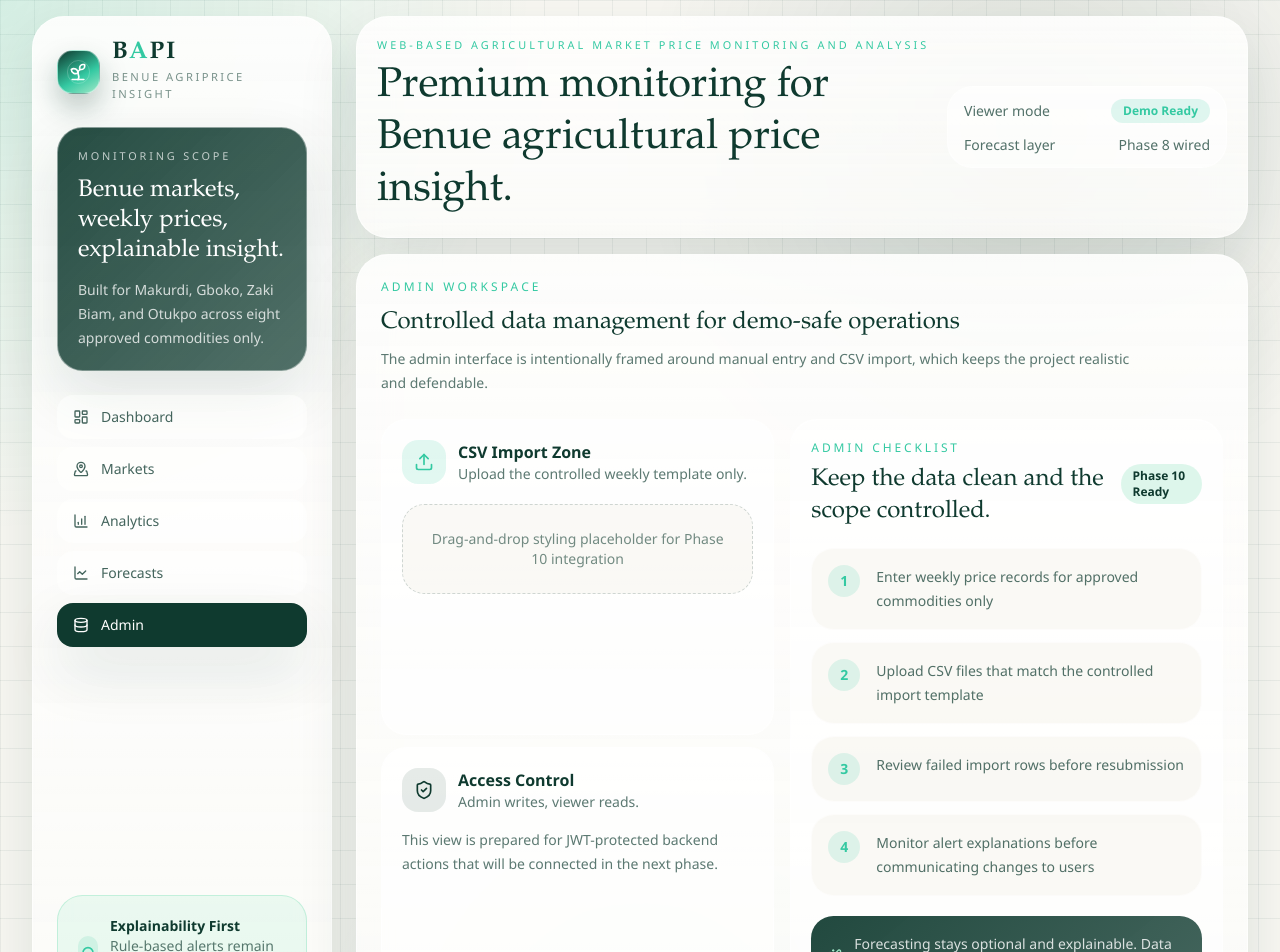
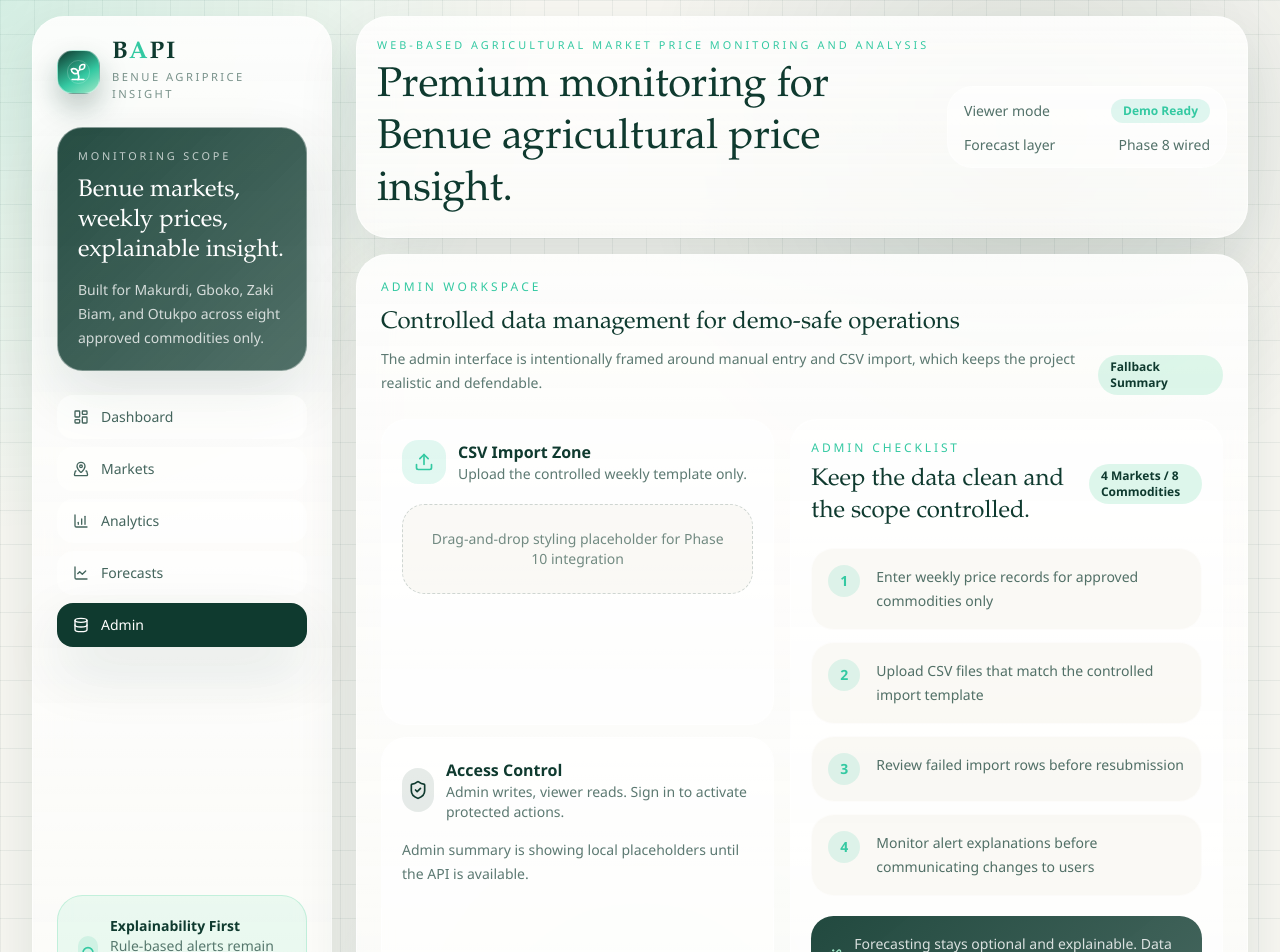
Before and after one commit to zeelot-Xy/Benue-AgriPrice-Insight, a React (Vite) app in the folder apps/web/: page /admin in a window 1280 px wide. Shown: the top 952 px of the page. Built offline with nearby package versions, Linux system fonts and the light colour scheme; no server answers.

Commit message:
feat: connect login flow and authenticated admin shell state

```diff
--- a/apps/web/src/components/layout/app-shell.tsx
+++ b/apps/web/src/components/layout/app-shell.tsx
@@ -10,6 +10,7 @@ import {
 } from "lucide-react";
 import { NavLink } from "react-router-dom";
 
+import { useCurrentUser, useLogout } from "../../hooks/use-phase9-data";
 import { BapiLogo } from "../brand/bapi-logo";
 
 const navigation = [
@@ -21,6 +22,9 @@ const navigation = [
 ];
 
 export function AppShell({ children }: PropsWithChildren) {
+  const { data: currentUser } = useCurrentUser();
+  const logout = useLogout();
+
   return (
     <div className="relative min-h-screen overflow-hidden bg-bapi-cream text-bapi-evergreen">
       <div className="bapi-background" />
@@ -102,15 +106,24 @@ export function AppShell({ children }: PropsWithChildren) {
 
             <div className="grid gap-3 rounded-[1.6rem] border border-white/50 bg-white/55 px-4 py-3 text-sm text-bapi-evergreen/72 md:min-w-[280px]">
               <div className="flex items-center justify-between gap-3">
-                <span>Viewer mode</span>
+                <span>{currentUser ? currentUser.role : "Viewer mode"}</span>
                 <span className="rounded-full bg-bapi-jade/15 px-3 py-1 text-xs font-semibold text-bapi-jade">
-                  Demo Ready
+                  {currentUser ? currentUser.fullName : "Demo Ready"}
                 </span>
               </div>
               <div className="flex items-center justify-between gap-3">
                 <span>Forecast layer</span>
                 <span>Phase 8 wired</span>
               </div>
+              {currentUser ? (
+                <button
+                  type="button"
+                  onClick={logout}
+                  className="rounded-full bg-bapi-evergreen px-3 py-2 text-xs font-semibold text-white"
+                >
+                  Sign out
+                </button>
+              ) : null}
             </div>
           </header>
 
--- a/apps/web/src/pages/admin-page.tsx
+++ b/apps/web/src/pages/admin-page.tsx
@@ -1,14 +1,30 @@
 import { ShieldCheck, Upload, WandSparkles } from "lucide-react";
 
+import { QueryState } from "../components/ui/query-state";
 import { SectionCard } from "../components/ui/section-card";
 import { StatusPill } from "../components/ui/status-pill";
-import { useAdminData } from "../hooks/use-phase9-data";
+import { useAdminData, useCurrentUser } from "../hooks/use-phase9-data";
 
 export function AdminPage() {
-  const { data } = useAdminData();
+  const { data, isLoading } = useAdminData();
+  const { data: currentUser } = useCurrentUser();
+
+  if (isLoading) {
+    return (
+      <QueryState
+        title="Loading Admin Workspace"
+        description="Fetching live overview counts and scope metadata from the backend."
+      />
+    );
+  }
 
   if (!data) {
-    return null;
+    return (
+      <QueryState
+        title="Admin Workspace Unavailable"
+        description="No admin summary could be prepared for this screen."
+      />
+    );
   }
 
   return (
@@ -17,6 +33,11 @@ export function AdminPage() {
         eyebrow="Admin Workspace"
         title="Controlled data management for demo-safe operations"
         description="The admin interface is intentionally framed around manual entry and CSV import, which keeps the project realistic and defendable."
+        action={
+          <StatusPill tone={data.source === "live" ? "jade" : "mint"}>
+            {data.source === "live" ? "Live Summary" : "Fallback Summary"}
+          </StatusPill>
+        }
       >
         <div className="grid gap-4 xl:grid-cols-[1fr_1.1fr]">
           <div className="grid gap-3">
@@ -42,11 +63,15 @@ export function AdminPage() {
                 </div>
                 <div>
                   <h3 className="font-semibold text-bapi-evergreen">Access Control</h3>
-                  <p className="text-sm text-bapi-evergreen/68">Admin writes, viewer reads.</p>
+                  <p className="text-sm text-bapi-evergreen/68">
+                    {currentUser
+                      ? `${currentUser.fullName} is authenticated as ${currentUser.role}.`
+                      : "Admin writes, viewer reads. Sign in to activate protected actions."}
+                  </p>
                 </div>
               </div>
               <p className="mt-4 text-sm leading-6 text-bapi-evergreen/68">
-                This view is prepared for JWT-protected backend actions that will be connected in the next phase.
+                {data.note}
               </p>
             </article>
           </div>
@@ -59,7 +84,9 @@ export function AdminPage() {
                   Keep the data clean and the scope controlled.
                 </h3>
               </div>
-              <StatusPill tone="mint">Phase 10 Ready</StatusPill>
+              <StatusPill tone="mint">
+                {data.scopeSummary.markets} Markets / {data.scopeSummary.commodities} Commodities
+              </StatusPill>
             </div>
 
             <div className="mt-5 grid gap-3">
--- a/apps/web/src/pages/login-page.tsx
+++ b/apps/web/src/pages/login-page.tsx
@@ -1,9 +1,22 @@
+import { FormEvent, useState } from "react";
 import { ArrowRight, LockKeyhole, UserRound } from "lucide-react";
-import { Link } from "react-router-dom";
+import { Link, useNavigate } from "react-router-dom";
 
 import { BapiLogo } from "../components/brand/bapi-logo";
+import { useLogin } from "../hooks/use-phase9-data";
 
 export function LoginPage() {
+  const navigate = useNavigate();
+  const login = useLogin();
+  const [email, setEmail] = useState("admin@bapi.local");
+  const [password, setPassword] = useState("BapiAdmin123!");
+
+  async function handleSubmit(event: FormEvent<HTMLFormElement>) {
+    event.preventDefault();
+    await login.mutateAsync({ email, password });
+    void navigate("/admin");
+  }
+
   return (
     <main className="relative min-h-screen overflow-hidden bg-bapi-cream text-bapi-evergreen">
       <div className="bapi-background" />
@@ -30,12 +43,17 @@ export function LoginPage() {
           <section className="glass-panel rounded-[2.2rem] p-6 md:p-8">
             <p className="text-xs uppercase tracking-[0.28em] text-bapi-jade">Sign In</p>
             <h2 className="mt-4 font-display text-3xl">Welcome back to BAPI</h2>
-            <div className="mt-8 grid gap-4">
+            <form className="mt-8 grid gap-4" onSubmit={handleSubmit}>
               <label className="grid gap-2 text-sm">
                 <span>Email</span>
                 <div className="flex items-center gap-3 rounded-[1.4rem] border border-white/60 bg-white/70 px-4 py-3">
                   <UserRound className="h-4 w-4 text-bapi-evergreen/45" />
-                  <input className="w-full bg-transparent outline-none placeholder:text-bapi-evergreen/35" placeholder="admin@bapi.local" />
+                  <input
+                    value={email}
+                    onChange={(event) => setEmail(event.target.value)}
+                    className="w-full bg-transparent outline-none placeholder:text-bapi-evergreen/35"
+                    placeholder="admin@bapi.local"
+                  />
                 </div>
               </label>
               <label className="grid gap-2 text-sm">
@@ -44,23 +62,31 @@ export function LoginPage() {
                   <LockKeyhole className="h-4 w-4 text-bapi-evergreen/45" />
                   <input
                     type="password"
+                    value={password}
+                    onChange={(event) => setPassword(event.target.value)}
                     className="w-full bg-transparent outline-none placeholder:text-bapi-evergreen/35"
                     placeholder="Phase 10 will connect this form"
                   />
                 </div>
               </label>
               <button
-                type="button"
+                type="submit"
                 className="mt-2 inline-flex items-center justify-center gap-2 rounded-[1.4rem] bg-bapi-evergreen px-5 py-4 text-sm font-semibold text-white shadow-soft transition hover:bg-bapi-evergreen/92"
+                disabled={login.isPending}
               >
-                Continue to dashboard
+                {login.isPending ? "Signing in..." : "Continue to dashboard"}
                 <ArrowRight className="h-4 w-4" />
               </button>
-            </div>
+            </form>
 
             <p className="mt-5 text-sm leading-6 text-bapi-evergreen/62">
-              Authentication wiring is scheduled for frontend-backend integration. For now, this screen establishes the final visual tone and UX direction.
+              Phase 10 connects this form to the backend auth endpoint using the seeded demo admin account by default.
             </p>
+            {login.error ? (
+              <p className="mt-3 rounded-2xl bg-amber-50 px-4 py-3 text-sm text-amber-700">
+                {login.error.message}
+              </p>
+            ) : null}
 
             <Link to="/" className="mt-8 inline-flex text-sm font-semibold text-bapi-jade underline-offset-4 hover:underline">
               Preview the dashboard shell
```
